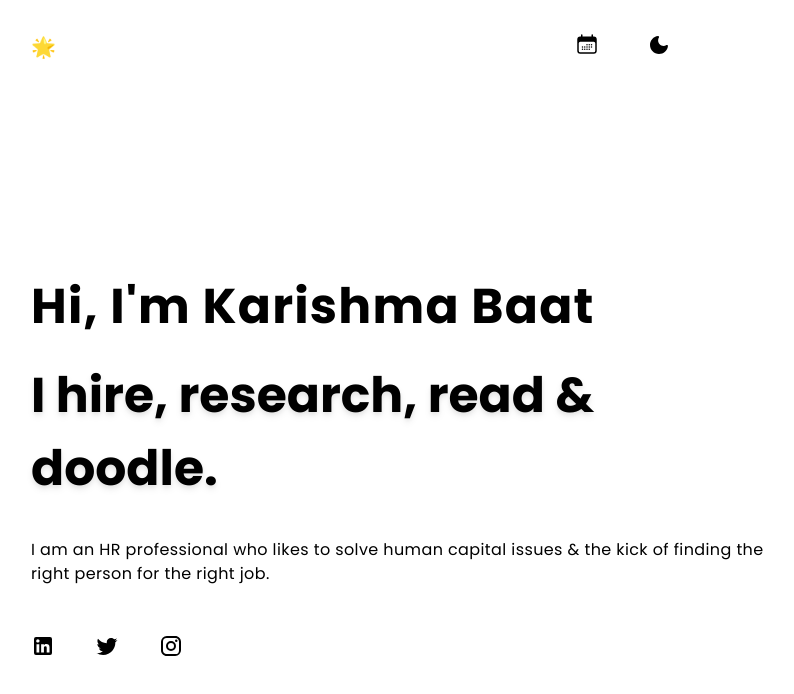
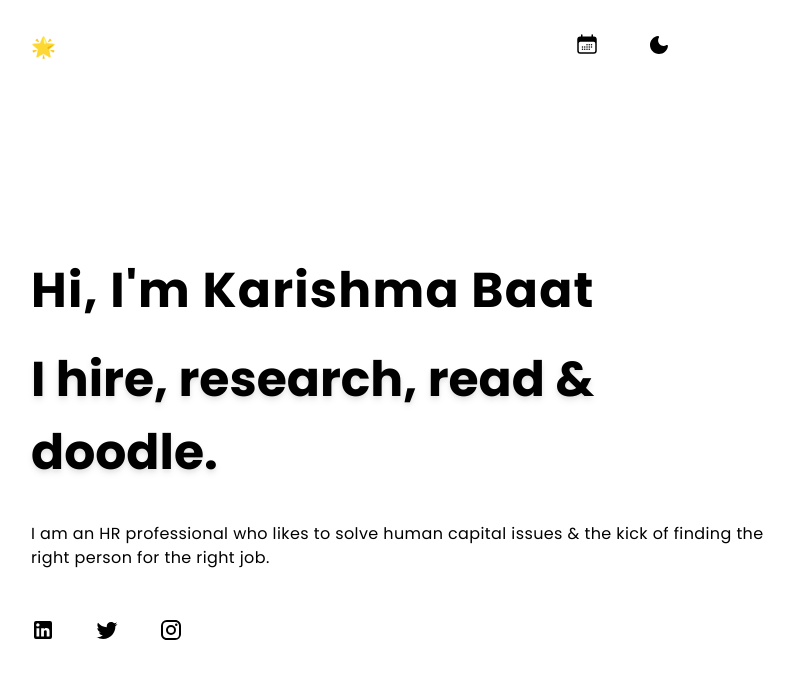
Before and after one commit to abhijeet-salve/portfolio, a Next.js app: page /curryshma in a window 1280 px wide. Shown: the top 694 px of the page, without its empty margins (289-1083 px from the left). Built offline with nearby package versions, Linux system fonts and the light colour scheme.

Commit message:
Update GreetingsComponent.js

```diff
--- a/src/components/GreetingsComponent.js
+++ b/src/components/GreetingsComponent.js
@@ -27,7 +27,7 @@ export default function GreetingsComponent({ user }) {
   };
 
   return (
-    <div className="mt-52 flex ">
+    <div className=" xl:lg:md:mt-48 mt-14 flex ">
       <div>
         {fName && lName && (
           <span className="flex">
```
